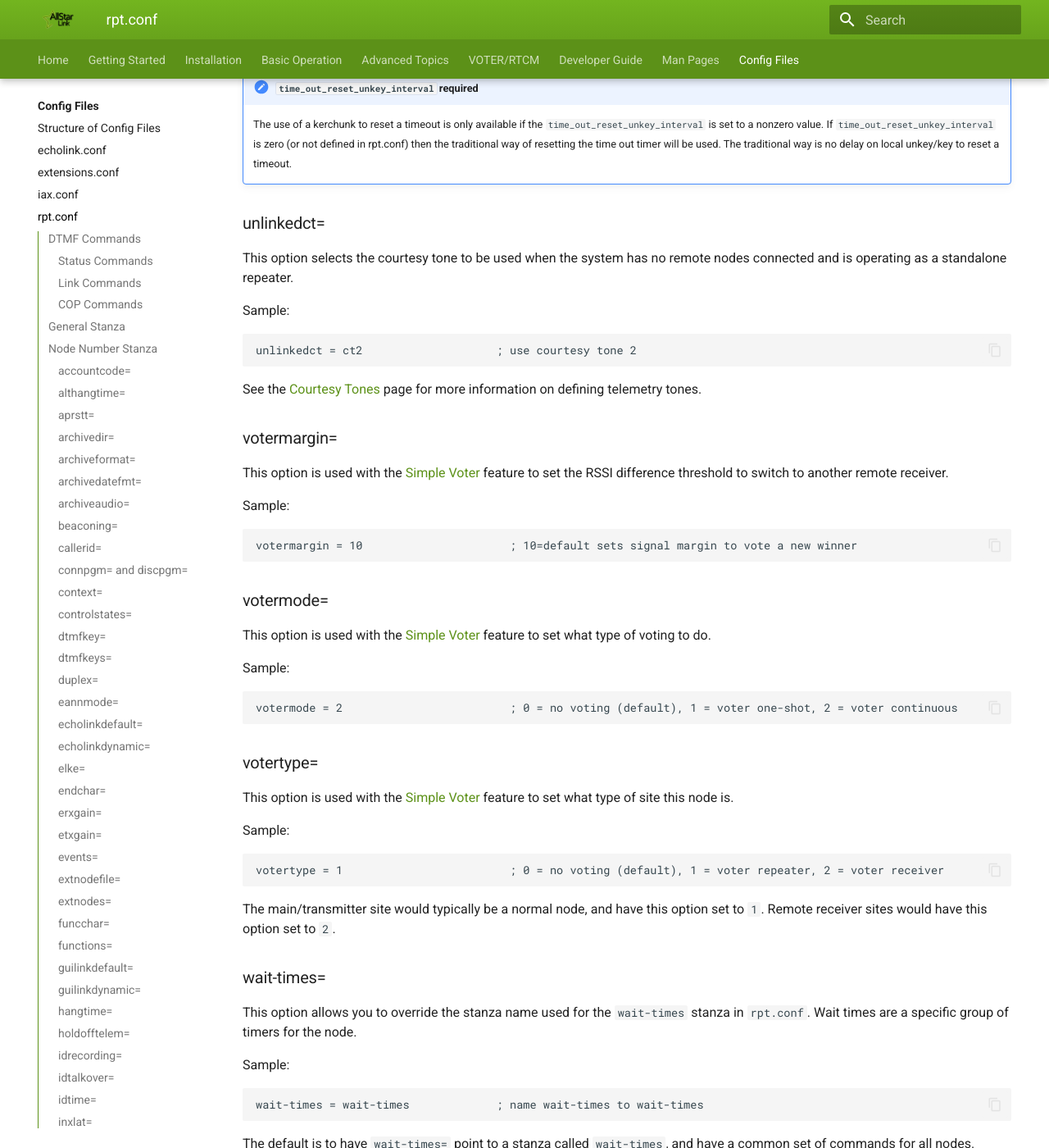
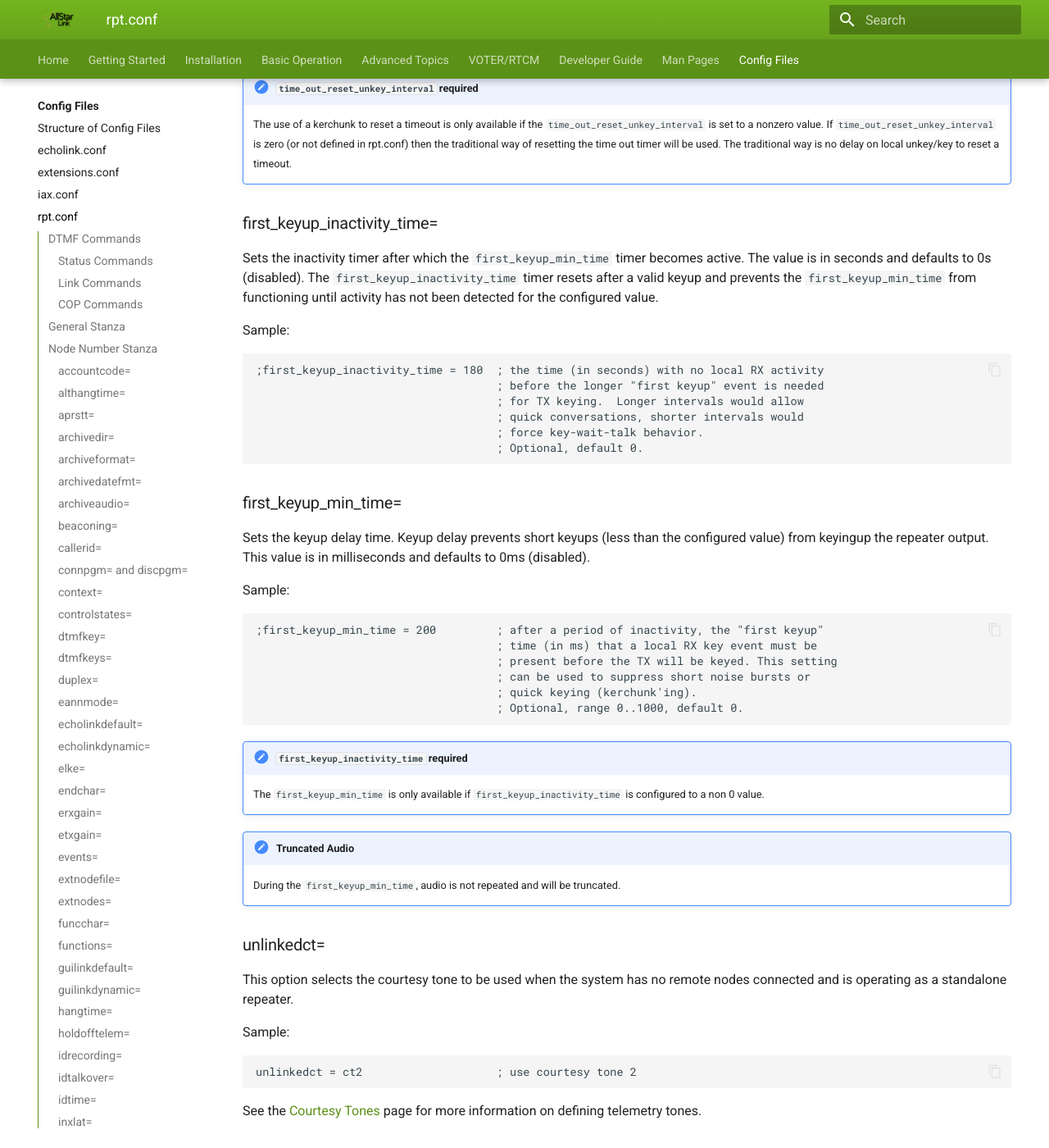
Before and after one commit to AllStarLink/ASL3-Manual, an MkDocs documentation site: the page built from docs/config/rpt_conf.md, in a window 1280 px wide and 1400 px high, scrolled down 37167 px. Shown: the whole window at 82% size. Built offline with MkDocs 1.6.1 and Material for MkDocs 9.7.7, drawn with Linux system fonts in a browser that asks for light colours.

Commit message:
Add keyup delay (#233)
* Add keyup delay

* Spelling error

* Match latest updates to the PR

* Review fixups

````diff
--- a/docs/config/rpt_conf.md
+++ b/docs/config/rpt_conf.md
@@ -1415,6 +1415,38 @@
 !!! note  "`time_out_reset_unkey_interval` required"
     The use of a kerchunk to reset a timeout is only available if the `time_out_reset_unkey_interval` is set to a nonzero value. If `time_out_reset_unkey_interval` is zero (or not defined in rpt.conf) then the traditional way of resetting the time out timer will be used. The traditional way is no delay on local unkey/key to reset a timeout.
 
+### first_keyup_inactivity_time=
+Sets the inactivity timer after which the `first_keyup_min_time` timer becomes active.  The value is in seconds and defaults to 0s (disabled).
+The `first_keyup_inactivity_time` timer resets after a valid keyup and prevents the `first_keyup_min_time` from functioning until activity has not been detected for the configured value.
+
+Sample:
+```
+;first_keyup_inactivity_time = 180  ; the time (in seconds) with no local RX activity
+                                    ; before the longer "first keyup" event is needed
+                                    ; for TX keying.  Longer intervals would allow
+                                    ; quick conversations, shorter intervals would
+                                    ; force key-wait-talk behavior.
+                                    ; Optional, default 0.
+```
+
+### first_keyup_min_time=
+Sets the keyup delay time.  Keyup delay prevents short keyups (less than the configured value) from keyingup the repeater output.  This value is in milliseconds and defaults to 0ms (disabled).
+
+Sample:
+```
+;first_keyup_min_time = 200         ; after a period of inactivity, the "first keyup"
+                                    ; time (in ms) that a local RX key event must be
+                                    ; present before the TX will be keyed. This setting
+                                    ; can be used to suppress short noise bursts or
+                                    ; quick keying (kerchunk'ing).
+                                    ; Optional, range 0..1000, default 0.
+```
+!!!note "`first_keyup_inactivity_time` required"
+    The `first_keyup_min_time` is only available if `first_keyup_inactivity_time` is configured to a non 0 value.
+
+!!!note "Truncated Audio"
+    During the `first_keyup_min_time`, audio is not repeated and will be truncated.
+
 ### unlinkedct=
 This option selects the courtesy tone to be used when the system has no remote nodes connected and is operating as a standalone repeater.
 
````
